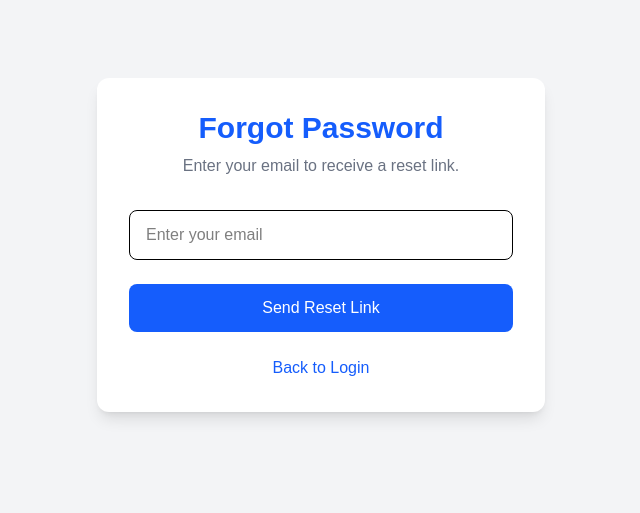
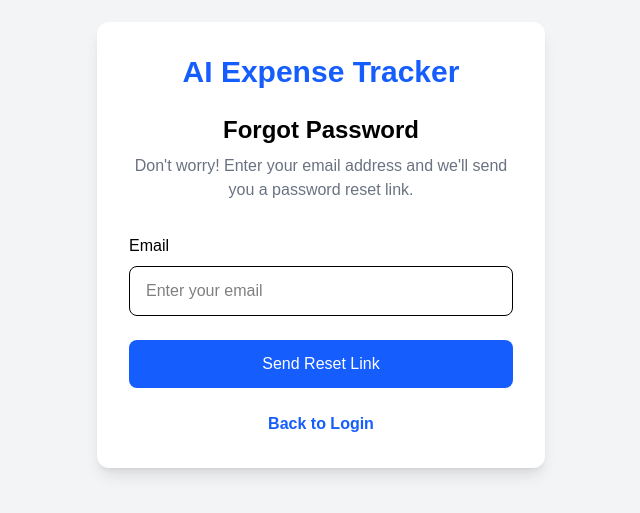
Before and after one commit to MothukuriVyshnavi/ai-expense-tracker, a React (Vite) app in the folder client/: page /forgot-password in a window 1280 px wide. Shown: the part 155-668 px from the top of the page, without its empty margins (319-959 px from the left). Built offline with nearby package versions, Linux system fonts and the light colour scheme.

Commit message:
Implement frontend form validation

```diff
--- a/client/src/pages/ForgotPassword.jsx
+++ b/client/src/pages/ForgotPassword.jsx
@@ -1,50 +1,59 @@
 import { Link } from "react-router-dom";
 
 function ForgotPassword() {
-
   return (
-
     <div className="min-h-screen bg-gray-100 flex items-center justify-center px-4">
 
       <div className="bg-white shadow-lg rounded-xl p-8 w-full max-w-md">
 
         <h1 className="text-3xl font-bold text-center text-blue-600">
-          Forgot Password
+          AI Expense Tracker
         </h1>
 
+        <h2 className="text-2xl font-semibold text-center mt-6">
+          Forgot Password
+        </h2>
+
         <p className="text-center text-gray-500 mt-2 mb-8">
-          Enter your email to receive a reset link.
+          Don't worry! Enter your email address and we'll send you a password reset link.
         </p>
+
+        <form>
+
+          <div className="mb-6">
+            <label className="block mb-2 font-medium">
+              Email
+            </label>
 
             <input
               type="email"
               placeholder="Enter your email"
-          className="w-full border rounded-lg px-4 py-3 mb-6 focus:outline-none focus:ring-2 focus:ring-blue-500"
+              className="w-full border rounded-lg px-4 py-3 focus:outline-none focus:ring-2 focus:ring-blue-500"
             />
+          </div>
 
           <button
+            type="submit"
             className="w-full bg-blue-600 text-white py-3 rounded-lg hover:bg-blue-700 transition"
           >
             Send Reset Link
           </button>
 
+        </form>
+
         <p className="text-center mt-6">
-
           <Link
             to="/login"
-            className="text-blue-600 hover:underline"
+            className="text-blue-600 font-semibold hover:underline"
           >
             Back to Login
           </Link>
-
         </p>
 
       </div>
 
     </div>
-
   );
-
 }
 
 export default ForgotPassword;
--- a/client/src/pages/Login.jsx
+++ b/client/src/pages/Login.jsx
@@ -4,7 +4,48 @@ import { Link } from "react-router-dom";
 function Login() {
 
   const [showPassword, setShowPassword] = useState(false);
+  const [email, setEmail] = useState("");
+const [password, setPassword] = useState("");
 
+const [errors, setErrors] = useState({});
+const validate = () => {
+
+    let newErrors = {};
+
+    if(!email){
+
+        newErrors.email="Email is required";
+
+    }
+
+    else if(
+        !/\S+@\S+\.\S+/.test(email)
+    ){
+
+        newErrors.email="Invalid email";
+
+    }
+
+    if(!password){
+
+        newErrors.password="Password is required";
+
+    }
+
+    setErrors(newErrors);
+
+    return Object.keys(newErrors).length===0;
+
+}
+const handleSubmit = (e) => {
+
+    e.preventDefault();
+
+    if (validate()) {
+        alert("Login Successful (UI Only)");
+    }
+
+};
   return (
 
     <div className="min-h-screen bg-gray-100 flex items-center justify-center px-4">
@@ -27,7 +68,7 @@ function Login() {
 
         {/* Login Form */}
 
-        <form>
+        <form onSubmit={handleSubmit}>
 
           {/* Email */}
 
@@ -40,8 +81,17 @@ function Login() {
             <input
     type="email"
     placeholder="Enter your email"
+    value={email}
+    onChange={(e) => setEmail(e.target.value)}
     className="w-full border rounded-lg px-4 py-3 focus:outline-none focus:ring-2 focus:ring-blue-500"
 />
+{
+    errors.email && (
+        <p className="text-red-500 text-sm mt-1">
+            {errors.email}
+        </p>
+    )
+}
 
           </div>
 
@@ -58,8 +108,17 @@ function Login() {
             <input
     type={showPassword ? "text" : "password"}
     placeholder="Enter your password"
+    value={password}
+    onChange={(e) => setPassword(e.target.value)}
     className="w-full border rounded-lg px-4 py-3 pr-20 focus:outline-none focus:ring-2 focus:ring-blue-500"
 />
+{
+    errors.password && (
+        <p className="text-red-500 text-sm mt-1">
+            {errors.password}
+        </p>
+    )
+}
 
               <button
                 type="button"
```
Lines whose indentation alone changed are shown as unchanged.
